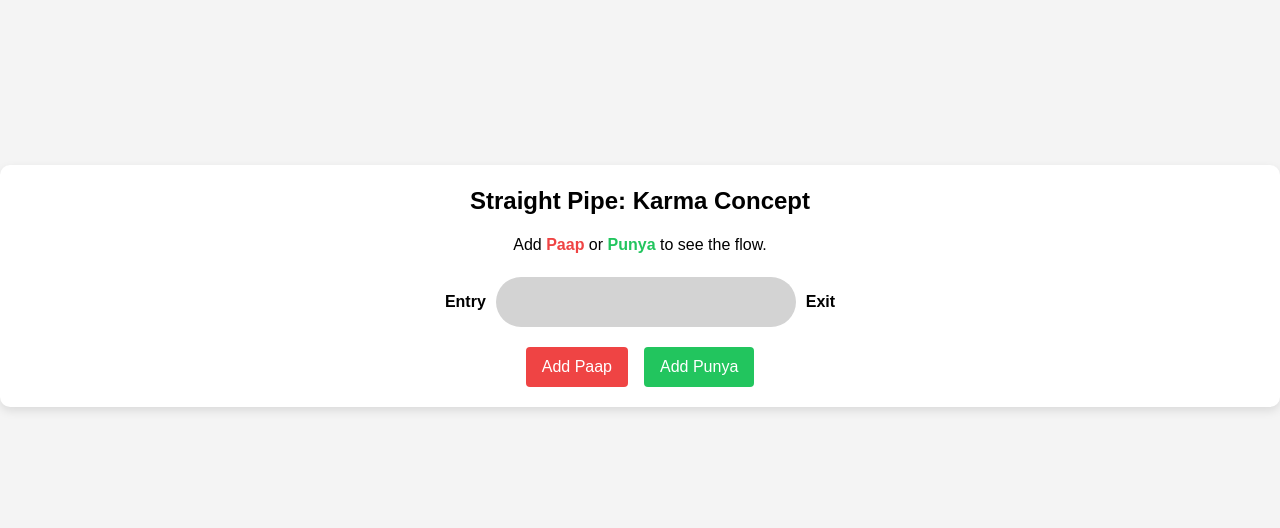
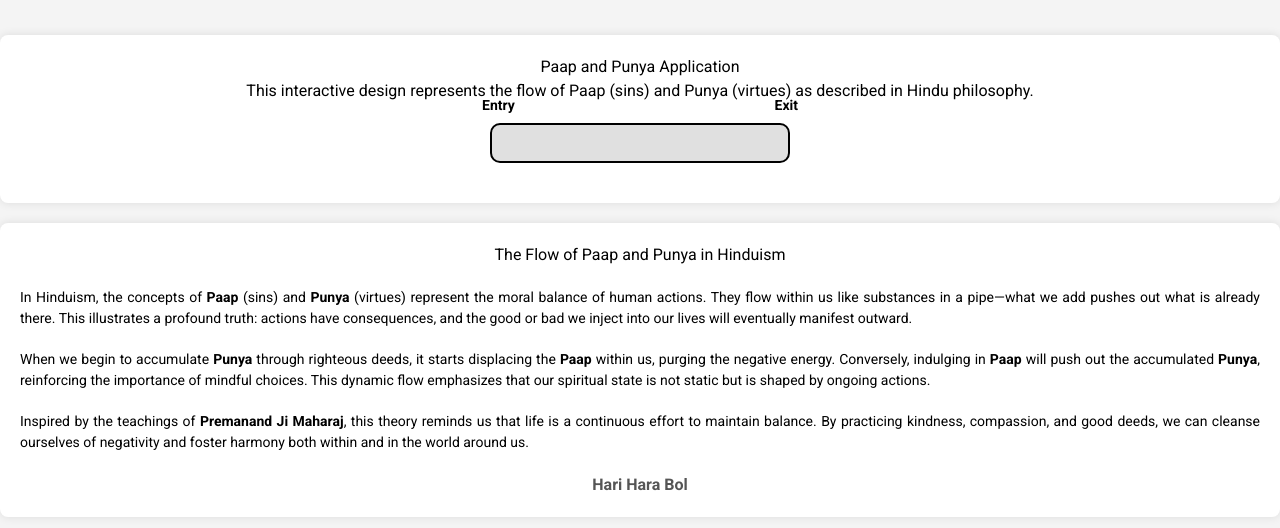
Before and after one commit to TheTorjanCaptain/PunyaPaap, a plain HTML site: page index.html in a window 1280 px wide. Shown: the part 114-642 px from the top of the page. Drawn offline with nearby package versions, Linux system fonts and the light colour scheme.

Commit message:
Update index.html

```diff
--- a/index.html
+++ b/index.html
@@ -3,111 +3,94 @@
 <head>
     <meta charset="UTF-8">
     <meta name="viewport" content="width=device-width, initial-scale=1.0">
-    <title>Karma Concept</title>
+    <title>Paap and Punya - Inspired by U Theory</title>
+    <link rel="stylesheet" href="https://cdnjs.cloudflare.com/ajax/libs/font-awesome/5.15.3/css/all.min.css">
+    <link href="https://fonts.googleapis.com/css2?family=Roboto:wght@400;700&display=swap" rel="stylesheet">
     <script src="https://cdn.tailwindcss.com"></script>
     <style>
         body {
-            font-family: Arial, sans-serif;
+            font-family: 'Roboto', sans-serif;
             background-color: #f4f4f4;
+            margin: 0;
+            padding: 0;
             display: flex;
+            flex-direction: column;
             justify-content: center;
             align-items: center;
             height: 100vh;
-            margin: 0;
         }
         .container {
+            background: #fff;
+            padding: 20px;
+            border-radius: 8px;
+            box-shadow: 0 0 10px rgba(0, 0, 0, 0.1);
             text-align: center;
-            background: white;
-            padding: 20px;
-            border-radius: 10px;
-            box-shadow: 0 4px 10px rgba(0, 0, 0, 0.1);
+            max-width: 600px;
+            width: 90%;
+            margin-bottom: 20px;
         }
         .pipe-container {
             display: flex;
             align-items: center;
             justify-content: center;
-            position: relative;
-            width: 100%;
-            height: 50px;
             margin: 20px 0;
         }
         .pipe {
+            position: relative;
             width: 300px;
-            height: 50px;
-            background: #d3d3d3;
-            border-radius: 25px;
-            display: flex;
-            justify-content: space-between;
-            align-items: center;
-            position: relative;
+            height: 40px;
+            background-color: #e0e0e0;
+            border: 2px solid #000;
+            border-radius: 10px;
         }
-        .bubble {
-            width: 20px;
-            height: 20px;
-            border-radius: 50%;
+        .entry, .exit {
             position: absolute;
-            top: 50%;
-            transform: translateY(-50%);
-            transition: all 0.5s ease;
+            top: -30px;
+            font-weight: bold;
+            font-size: 14px;
         }
-        .paap {
-            background-color: red;
+        .entry {
+            left: -10px;
         }
-        .punya {
-            background-color: green;
+        .exit {
+            right: -10px;
         }
-        .label {
+        .description {
+            margin-top: 20px;
+            text-align: justify;
+            font-size: 14px;
+        }
+        .footer {
             font-weight: bold;
+            margin-top: 20px;
             font-size: 16px;
-        }
-        .entry-label {
-            margin-right: 10px;
-        }
-        .exit-label {
-            margin-left: 10px;
+            color: #555;
         }
     </style>
 </head>
 <body>
     <div class="container">
-        <h1 class="text-2xl font-bold mb-4">Straight Pipe: Karma Concept</h1>
-        <p>Add <span class="text-red-500 font-bold">Paap</span> or <span class="text-green-500 font-bold">Punya</span> to see the flow.</p>
-
+        <h1>Paap and Punya Application</h1>
+        <p>This interactive design represents the flow of Paap (sins) and Punya (virtues) as described in Hindu philosophy.</p>
         <div class="pipe-container">
-            <span class="label entry-label">Entry</span>
-            <div class="pipe" id="pipe"></div>
-            <span class="label exit-label">Exit</span>
-        </div>
-
-        <div class="flex justify-center space-x-4 mt-4">
-            <button class="bg-red-500 text-white px-4 py-2 rounded hover:bg-red-600" onclick="addBubble('paap')">Add Paap</button>
-            <button class="bg-green-500 text-white px-4 py-2 rounded hover:bg-green-600" onclick="addBubble('punya')">Add Punya</button>
+            <div class="pipe">
+                <span class="entry">Entry</span>
+                <span class="exit">Exit</span>
+            </div>
         </div>
     </div>
-
-    <script>
-        const pipe = document.getElementById("pipe");
-        const maxBubbles = 10; // Max number of bubbles in the pipe
-
-        function addBubble(type) {
-            // Create a new bubble
-            const bubble = document.createElement("div");
-            bubble.classList.add("bubble", type);
-
-            // Add bubble to the start of the pipe
-            pipe.insertBefore(bubble, pipe.firstChild);
-
-            // Adjust the position of bubbles
-            const bubbles = Array.from(pipe.children);
-            bubbles.forEach((b, i) => {
-                b.style.left = `${i * 30}px`; // Spacing between bubbles
-            });
-
-            // Remove excess bubbles
-            if (bubbles.length > maxBubbles) {
-                pipe.removeChild(bubbles[bubbles.length - 1]);
-            }
-        }
-    </script>
+    <div class="container">
+        <h2>The Flow of Paap and Punya in Hinduism</h2>
+        <p class="description">
+            In Hinduism, the concepts of <b>Paap</b> (sins) and <b>Punya</b> (virtues) represent the moral balance of human actions. They flow within us like substances in a pipe—what we add pushes out what is already there. This illustrates a profound truth: actions have consequences, and the good or bad we inject into our lives will eventually manifest outward.
+        </p>
+        <p class="description">
+            When we begin to accumulate <b>Punya</b> through righteous deeds, it starts displacing the <b>Paap</b> within us, purging the negative energy. Conversely, indulging in <b>Paap</b> will push out the accumulated <b>Punya</b>, reinforcing the importance of mindful choices. This dynamic flow emphasizes that our spiritual state is not static but is shaped by ongoing actions.
+        </p>
+        <p class="description">
+            Inspired by the teachings of <b>Premanand Ji Maharaj</b>, this theory reminds us that life is a continuous effort to maintain balance. By practicing kindness, compassion, and good deeds, we can cleanse ourselves of negativity and foster harmony both within and in the world around us.
+        </p>
+        <p class="footer">Hari Hara Bol</p>
+    </div>
 </body>
 </html>
```
